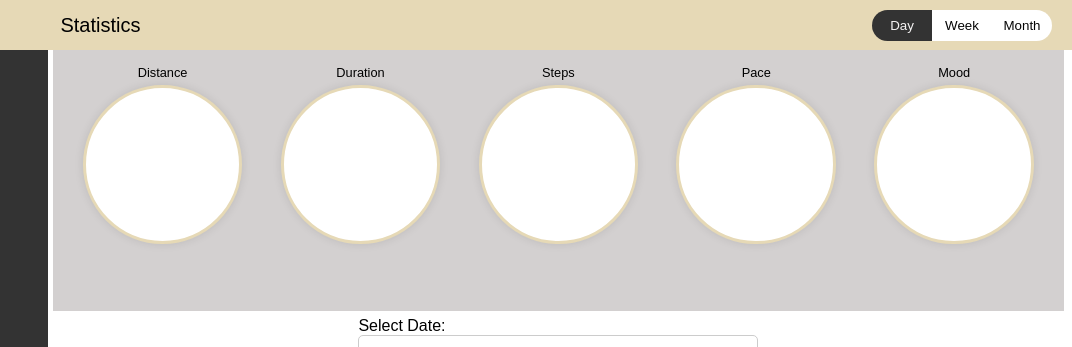
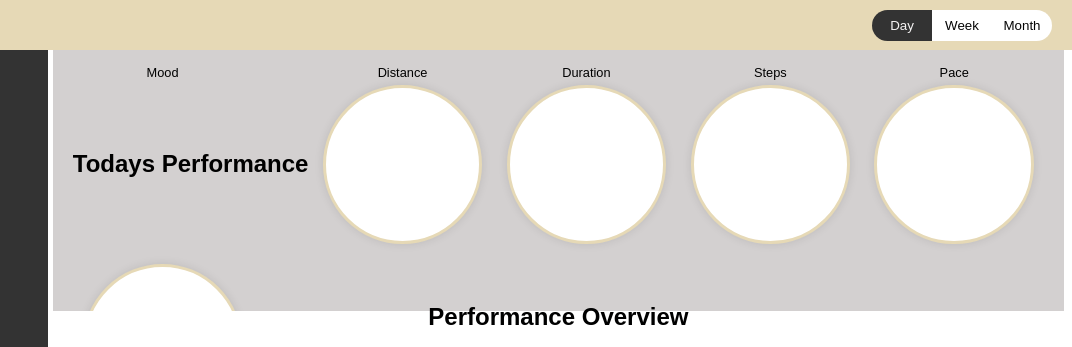
Before and after one commit to sarahjjt895/WebAppPrototype, a plain HTML site: page index.html in a window 1280 px wide. Shown: the top 347 px of the page, 208-1280 px from the left. Drawn offline with nearby package versions, Linux system fonts and the light colour scheme.

Commit message:
Update index.html

```diff
--- a/index.html
+++ b/index.html
@@ -63,7 +63,6 @@
         <img class="nav-icon" src="Nav-Icon.png" alt="nav-Icon">
       </button>
       <h1>RunWise</h1>
-      <h2>Statistics</h2>
       <div class="options-container">
           <button id="day-btn" class="option-btn active">Day</button>
           <button id="week-btn" class="option-btn">Week</button>
@@ -71,6 +70,7 @@
         </div>
     </div>
     <div class="Performance-Breakdown" id="performanceBreakdown">
+      <h2>Todays Performance</h2>
         <div class="circle" id="distance-circle">
             <div class="label">Distance</div>
             <div class="value" id="distance-value"></div>
@@ -93,6 +93,7 @@
         </div>
     </div>
     <div class="Performance-Overview"id="performanceOverview">
+      <h2>Performance Overview</h2>
       <div class="date-selection">
         <label for="performance-date">Select Date:</label>
         <input type="date" id="performance-date" name="performance-date">
```
